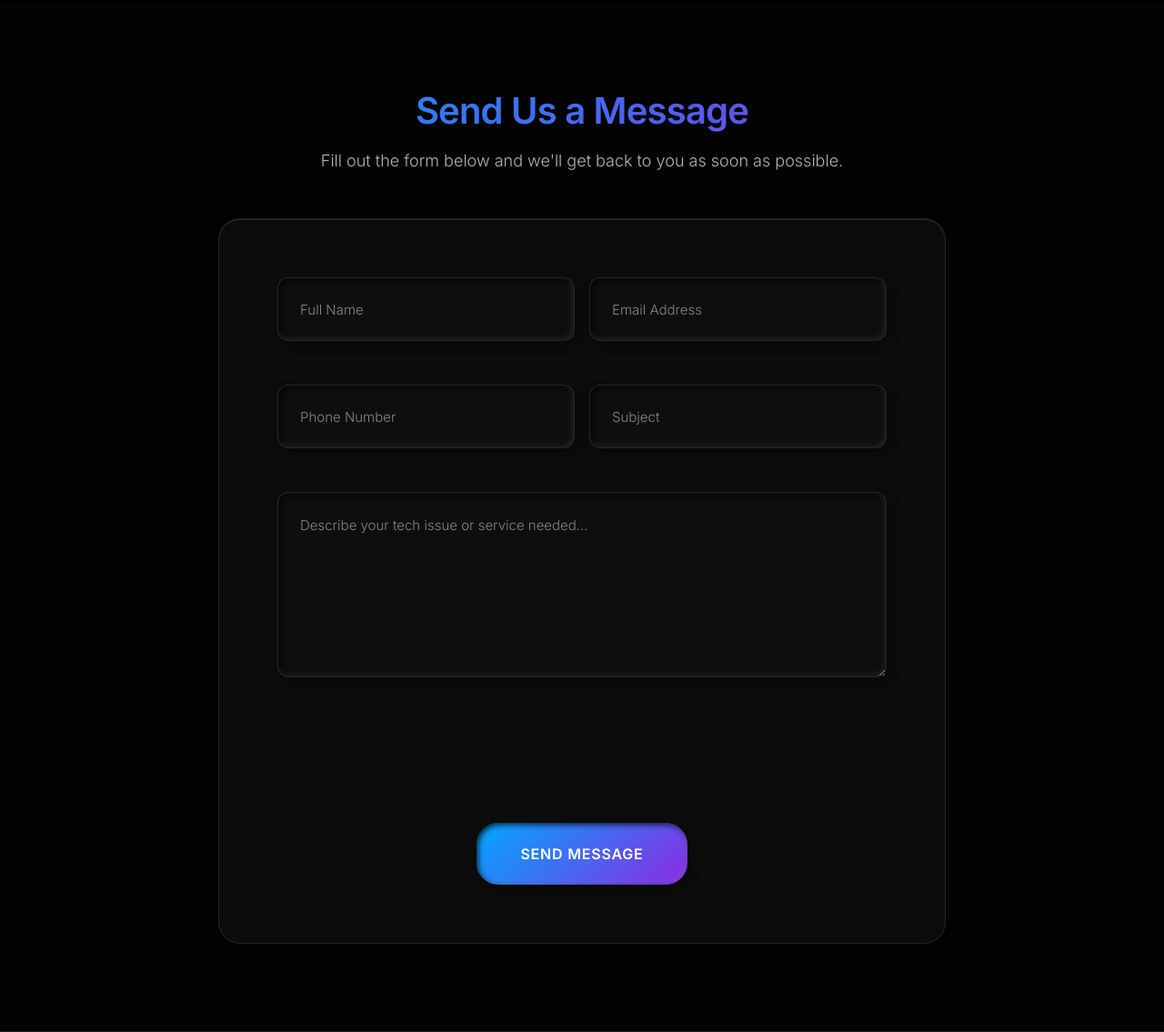
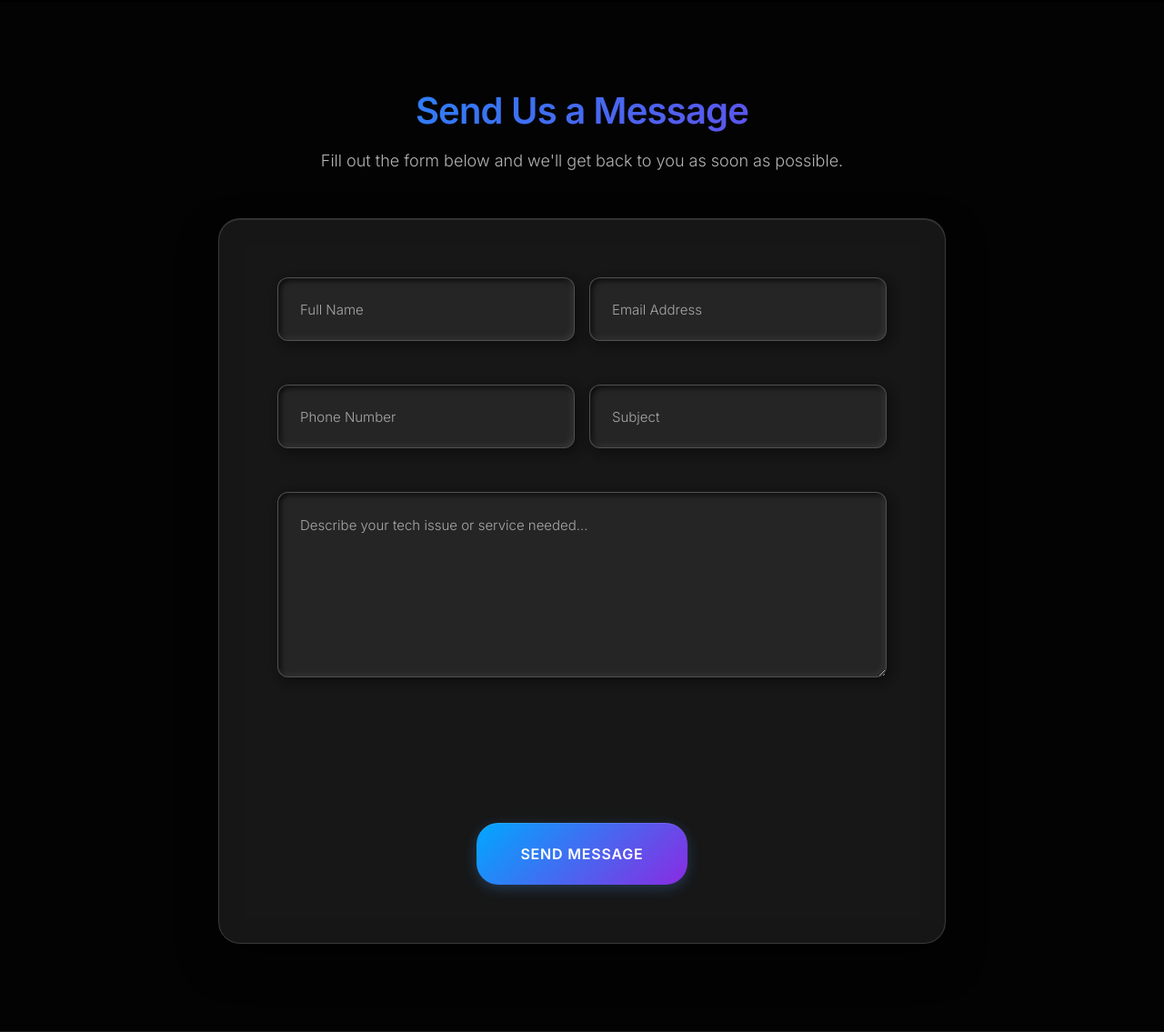
Before and after one commit to octagonn/octagonn, a PHP site: page /contact.html in a window 1280 px wide. Shown: the part 1019-2154 px from the top of the page at 91% size. Run offline with PHP 8.4, Linux system fonts and the light colour scheme; some libraries are stand-ins or nearby versions.

Commit message:
Enhance form button and input styles in CSS for improved aesthetics and user interaction. Update background colors, borders, and hover effects to create a more modern and cohesive design.

```diff
--- a/css/style.css
+++ b/css/style.css
@@ -856,13 +856,13 @@ form button:active {
     max-width: 800px;
     margin: 0 auto;
     padding: var(--spacing-3xl);
-    background: rgba(26, 26, 26, 0.4);
+    background: rgba(35, 35, 35, 0.6);
     backdrop-filter: blur(30px);
     -webkit-backdrop-filter: blur(30px);
-    border: 1px solid rgba(255, 255, 255, 0.1);
+    border: 1px solid rgba(255, 255, 255, 0.15);
     border-radius: var(--radius-xl);
     box-shadow:
-        0 20px 40px rgba(0, 0, 0, 0.4),
+        0 20px 40px rgba(0, 0, 0, 0.5),
         inset 0 1px 0 rgba(255, 255, 255, 0.1);
 }
 
@@ -886,8 +886,8 @@ form button:active {
 
 .form-group input,
 .form-group textarea {
-    background: rgba(15, 15, 15, 0.8);
-    border: 1px solid rgba(255, 255, 255, 0.1);
+    background: rgba(40, 40, 40, 0.8);
+    border: 1px solid rgba(255, 255, 255, 0.2);
     border-radius: var(--radius-md);
     padding: var(--spacing-lg);
     color: var(--text-primary);
@@ -896,20 +896,23 @@ form button:active {
     font-weight: var(--font-weight-light);
     transition: all 0.3s ease;
     outline: none;
+    backdrop-filter: blur(10px);
+    -webkit-backdrop-filter: blur(10px);
 }
 
 .form-group input:focus,
 .form-group textarea:focus {
     border-color: var(--primary-blue);
     box-shadow:
-        0 0 0 3px rgba(74, 144, 226, 0.2),
-        0 4px 12px rgba(0, 0, 0, 0.3);
-    background: rgba(20, 20, 20, 0.9);
+        0 0 0 3px rgba(74, 144, 226, 0.3),
+        0 4px 12px rgba(0, 0, 0, 0.2);
+    background: rgba(50, 50, 50, 0.9);
+    transform: translateY(-1px);
 }
 
 .form-group input::placeholder,
 .form-group textarea::placeholder {
-    color: var(--text-muted);
+    color: rgba(255, 255, 255, 0.6);
     font-size: 0.9375rem;
 }
 
@@ -938,6 +941,24 @@ form button:active {
     font-size: 1rem;
     font-weight: var(--font-weight-semibold);
     letter-spacing: 0.05em;
+    background: var(--gradient-primary);
+    border: none;
+    border-radius: var(--radius-xl);
+    color: var(--text-primary);
+    transition: all 0.3s cubic-bezier(0.25, 0.46, 0.45, 0.94);
+    box-shadow:
+        0 4px 15px rgba(74, 144, 226, 0.3),
+        inset 0 1px 0 rgba(255, 255, 255, 0.1);
+    cursor: pointer;
+    text-transform: uppercase;
+}
+
+.form-submit .btn:hover {
+    transform: translateY(-2px);
+    box-shadow:
+        0 8px 25px rgba(74, 144, 226, 0.4),
+        inset 0 1px 0 rgba(255, 255, 255, 0.1);
+    background: var(--gradient-secondary);
 }
 
 @media (max-width: 768px) {
```
